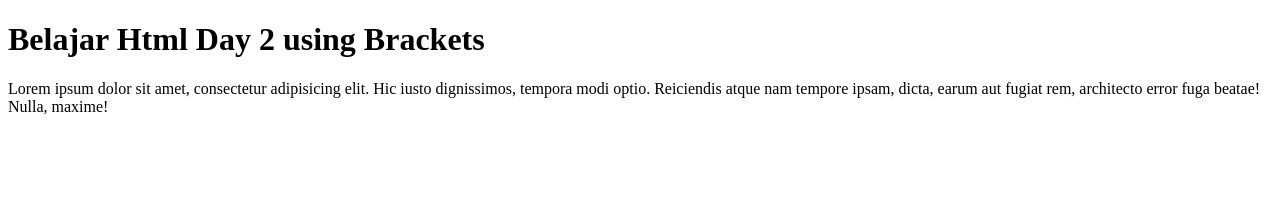
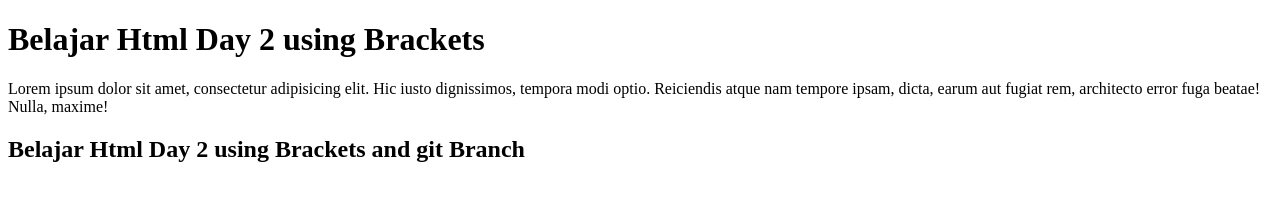
Before and after one commit to ignatiussantosa25/Belajar-HTML, a plain HTML site: page index.html in a window 1280 px wide. Drawn offline with Linux system fonts and the light colour scheme.

Commit message:
Add new tag h2 using git branch

```diff
--- a/index.html
+++ b/index.html
@@ -8,5 +8,7 @@
     <h1>Belajar Html Day 2 using Brackets</h1>
     <p>Lorem ipsum dolor sit amet, consectetur adipisicing elit. Hic iusto dignissimos, tempora modi optio. Reiciendis atque nam tempore ipsam, dicta, earum aut fugiat rem, architecto error fuga beatae! Nulla, maxime!
     </p>
+
+    <h2>Belajar Html Day 2 using Brackets and git Branch</h2>
 </body>
 </html>
```
